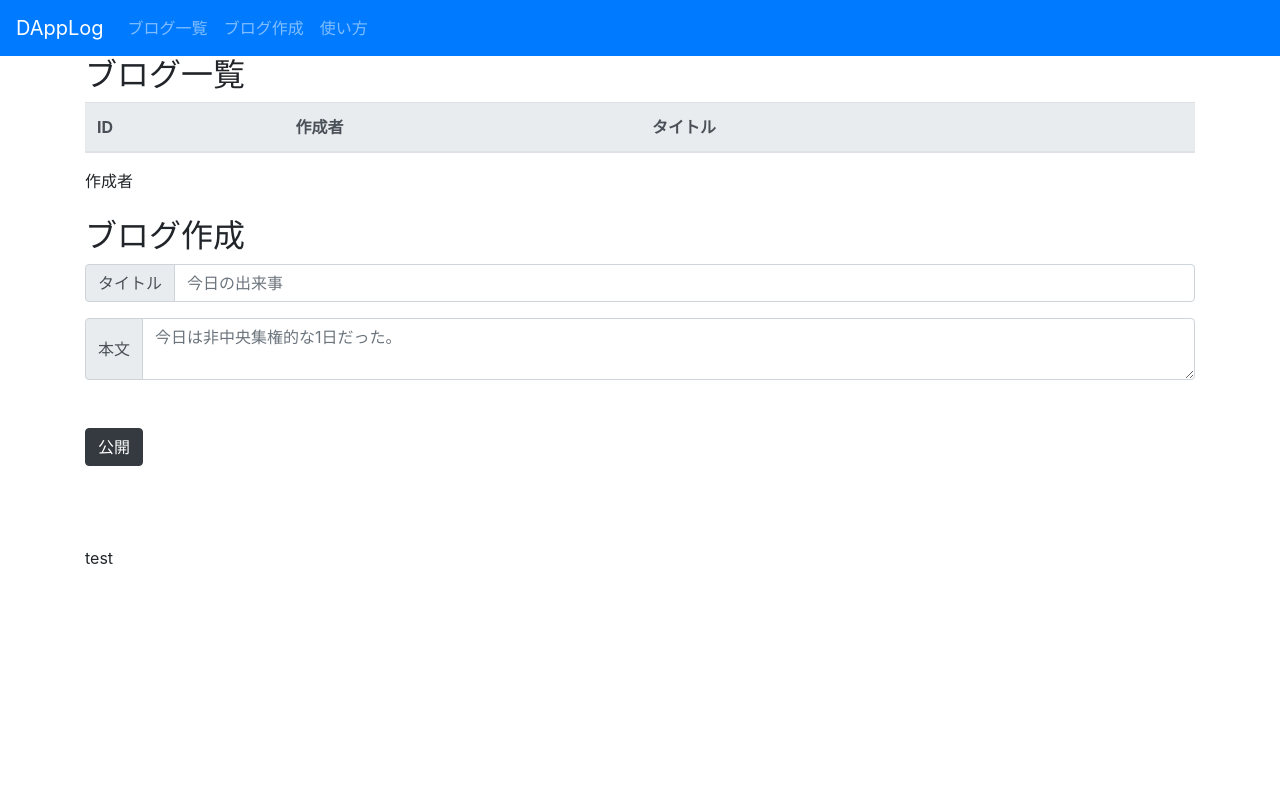
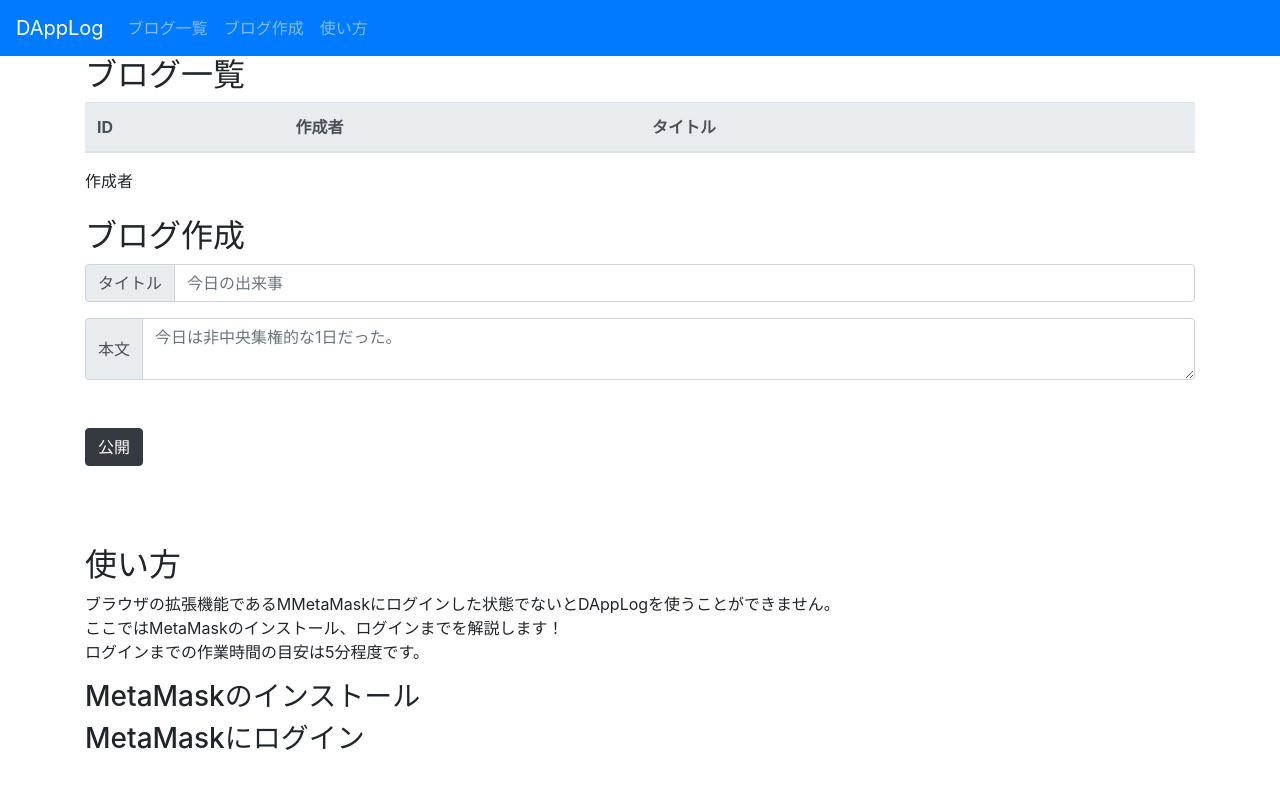
Before and after one commit to yoheitaonishi/decentralized_blog, a website: page app/index.html in a window 1280 px wide. Drawn offline with nearby package versions, Linux system fonts and the light colour scheme; files whose address does not match are found by name.

Commit message:
add how to use

```diff
--- a/app/index.html
+++ b/app/index.html
@@ -105,8 +105,15 @@
   <!-- /ブログ作成 -->
 
   <!-- 使い方 -->
-  <div id="how_to_use">
-    test
+  <div id="how_to_us">
+  <h2>使い方</h2>
+  <p>
+    ブラウザの拡張機能であるMMetaMaskにログインした状態でないとDAppLogを使うことができません。</br>
+    ここではMetaMaskのインストール、ログインまでを解説します！</br>
+    ログインまでの作業時間の目安は5分程度です。
+  </p>
+  <h3>MetaMaskのインストール</h3>
+  <h3>MetaMaskにログイン</h3>
   </div>
   <!-- /使い方 -->
   </div>
```
